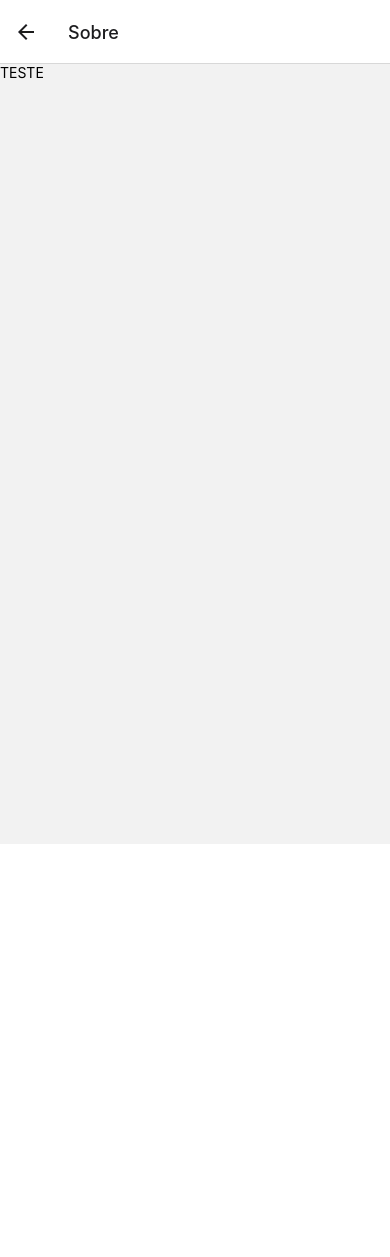
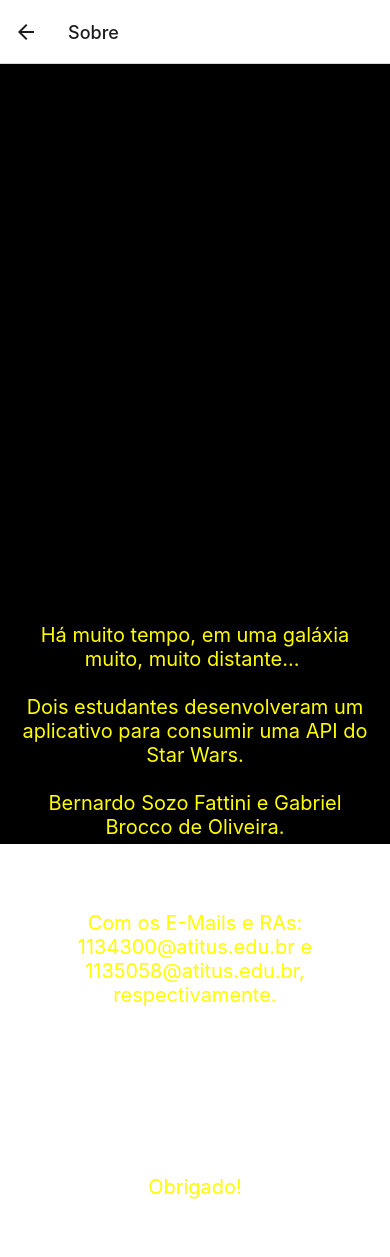
Before and after one commit to gaabrielbrocco/app-people, a React Native app: screen /Sobre in a window 390 px wide. Shown: the top 1257 px of the page. Before the commit the page ends 844 px from the top, so only its background shows below. Built offline with nearby package versions, Linux system fonts and the light colour scheme; no server answers.

Commit message:
Tela sobre, letreiro animado e imagem do maior do sul

```diff
--- a/src/pages/Sobre/index.js
+++ b/src/pages/Sobre/index.js
@@ -1,9 +1,68 @@
-import { View, Text } from 'react-native';
+import React, { useRef, useEffect } from 'react';
+import { View, Text, Animated, StyleSheet, Dimensions, Easing, Image } from 'react-native';
+import gremio from "../../../assets/gremio.jpg"
+
+const { height } = Dimensions.get('window');
 
 export default function Sobre() {
- return (
-  <View>
-    <Text>TESTE</Text>
-  </View>
+  const animatedValue = useRef(new Animated.Value(height * 1)).current;
+
+  useEffect(() => {
+    Animated.timing(animatedValue, {
+      toValue: -height,
+      duration: 40000,
+      useNativeDriver: true,
+      easing: Easing.linear,
+    }).start();
+  }, [animatedValue]);
+
+  return (
+    <View style={styles.container}>
+      <Animated.View style={[styles.textContainer, { transform: [{ translateY: animatedValue }] }]}>
+        <Text style={styles.text}>
+          Há muito tempo, em uma galáxia muito, muito distante... {'\n\n'}
+          Dois estudantes desenvolveram um aplicativo para consumir uma API do Star Wars.{'\n\n'}
+          Bernardo Sozo Fattini e Gabriel Brocco de Oliveira.{'\n\n'}
+          {'\n\n'}
+          Com os E-Mails e RAs: 1134300@atitus.edu.br e 1135058@atitus.edu.br, respectivamente.{'\n\n'}
+          {'\n\n'}
+          {'\n\n'}
+          {'\n\n'}
+          Obrigado!
+        </Text>
+        <View style={styles.image}>
+          <Image
+            source={gremio}/>
+        </View>
+      </Animated.View>
+    </View>
   );
 }
+
+const styles = StyleSheet.create({
+  container: {
+    flex: 1,
+    backgroundColor: 'black',
+    justifyContent: 'center',
+    alignItems: 'center',
+  },
+  textContainer: {
+    position: 'absolute',
+    width: '100%',
+    paddingHorizontal: 20,
+    marginBottom: 10,
+  },
+  text: {
+    color: 'yellow',
+    fontSize: 20,
+    textAlign: 'center',
+    marginBottom: 10,
+    justifyContent: 'center',
+  },
+  image: {
+    justifyContent: 'center',
+    alignItems: 'center',
+    flex: 1,
+    marginTop: 50
+  }
+});
```
Also changed, not shown: assets/gremio.jpg (added).
